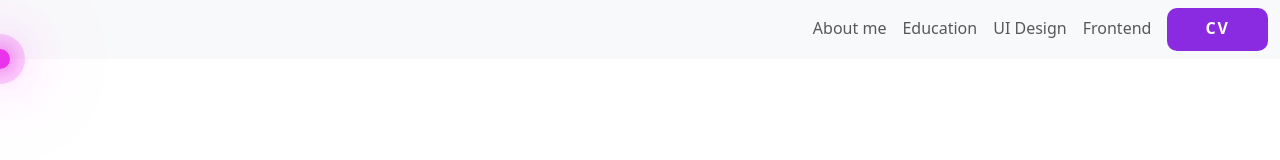
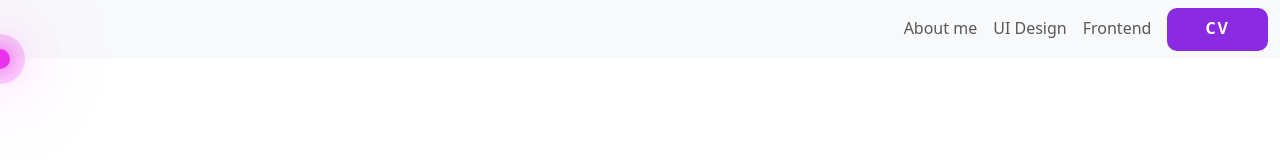
Before and after one commit to xdepazx/portfolio-dev, a React (Vite) app: page / in a window 1280 px wide. Shown: the top 160 px of the page. Built offline with nearby package versions, Linux system fonts and the light colour scheme.

Commit message:
remove edu

```diff
--- a/src/components/Navbar.jsx
+++ b/src/components/Navbar.jsx
@@ -14,11 +14,6 @@ const Navbar = () => {
       <ul className="navbar-nav ">
         <li className="nav-item">
           <a className="nav-link" href="#about">About me
-            <span className="visually-hidden">(current)</span>
-          </a>
-        </li>
-        <li className="nav-item">
-          <a className="nav-link" href="#education">Education
             <span className="visually-hidden">(current)</span>
           </a>
         </li>
```
